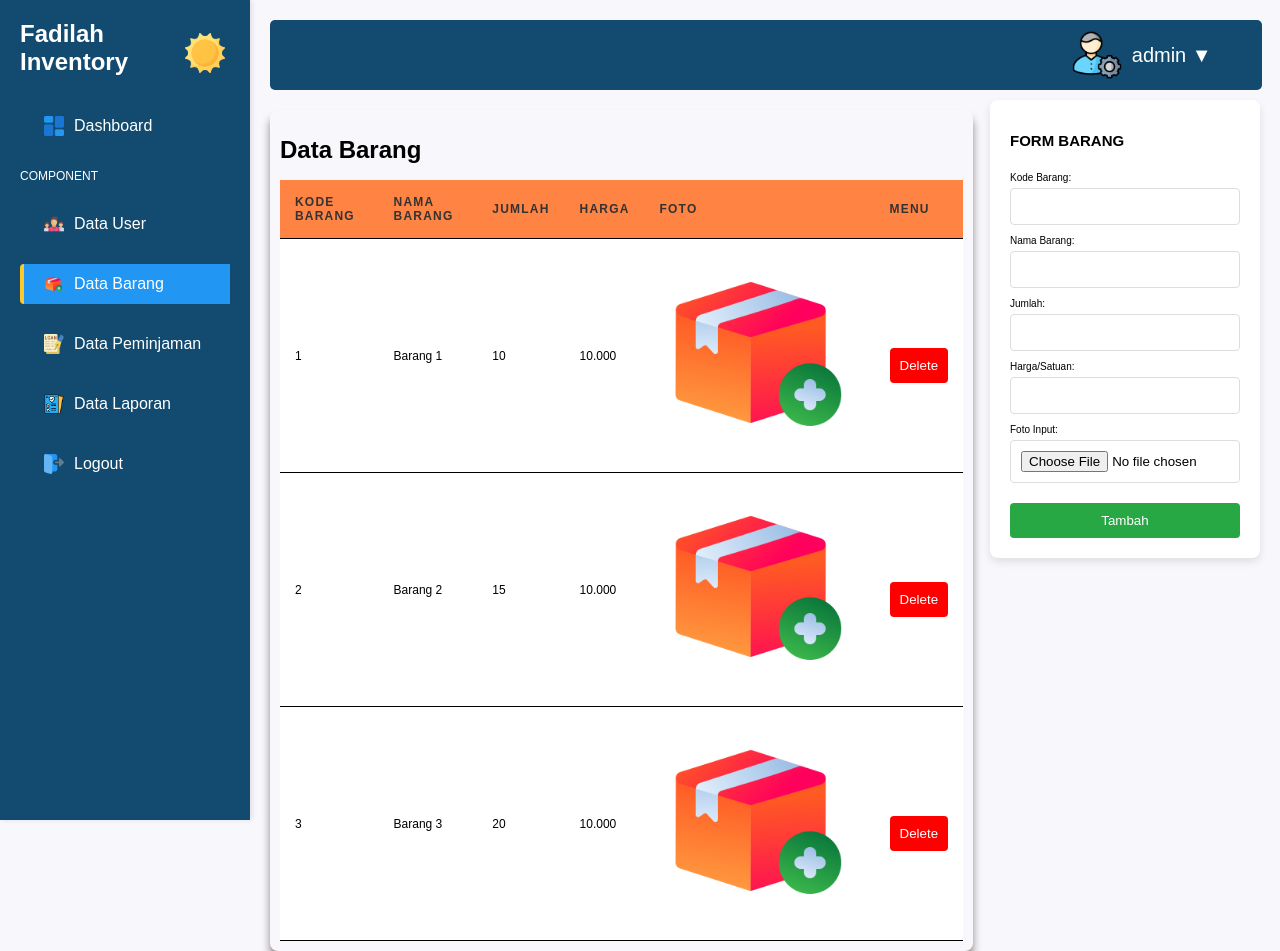
After one commit to RevinHusnia/Web-Inventory-JS, a PHP site: page /pages/DataBarang.php in a window 1280 px wide. The commit adds this page. Run offline with PHP 8.4, Linux system fonts and the light colour scheme.

Commit message:
Add files via upload

```diff
--- a/css/styles.css
+++ b/css/styles.css
@@ -161,10 +161,11 @@ body.dark-mode {
 }
 
 .user-info img {
-    width: 50px;
-    height: 50px;
-    margin-right: 10px;
+    width: 50px; /* Ukuran ikon */
+    height: 50px; /* Ukuran ikon */
+    vertical-align: middle; /* Menyelaraskan ikon dengan teks */
 }
+
 
 .data-barang {
     display: flex;
@@ -340,7 +341,7 @@ button:hover {
 
 .cards {
     display: flex;
-    justify-content: space-around;
+    justify-content: flex-start;
     margin: 20px 0;
     gap: 20px;
 }
@@ -401,7 +402,7 @@ a{
 }
 
 /* Large screens (desktops, 1024px and up) */
-@media (min-width: 1024px) {
+@media (min-width: 1023px) {
     .sidebar {
         display: block;
     }
@@ -409,44 +410,23 @@ a{
         margin-left: 250px;
     }
     .header {
-        width: calc(96% - 250px); /* Adjust header width */
+        width: calc( 97% - 250px); /* Adjust header width */
     }
+    .table-container {
+        font-size: 12px;
+        padding: 10px;
+        width: calc( 96% - 27%); /* Sesuaikan lebar table-container menjadi 67% */
+    }
+    .form-container{
+        font-size: 10px;
+        width: 230px;
+    }
+
 
 }
 
-/* Medium screens (tablets, 768px - 1023px) */
-@media (max-width: 1023px) {
-    .sidebar {
-        display: none;
-    }
-    .content {
-        margin-left: 0;
-    }
-    .form-container {
-        display: none;
-    }
-    .img-tr {
-        width: 100px;
-        height: 100px;
-    }
-    .header {
-        width: 94%;
-    }
-    .table-container {
-        padding: 10px;
-        width: 96%;
-    }
-    .data-table th,
-    .data-table td {
-        padding: 10px;
-        font-size: 14px;
-    }
-    .img-tr {
-        width: 150px;
-        height: 150px;
-    }
 
-}
+
 
 /* Small screens (mobile devices, 767px and below) */
 @media (max-width: 768px) {
@@ -480,5 +460,125 @@ a{
         padding: 8px;
     }
 
+}
 
+.nav a.active {
+    background-color: #007bff; /* Warna latar belakang untuk link yang aktif */
+    color: #fff; /* Warna teks untuk link yang aktif */
 }
+
+.admin-clickable {
+    display: flex;
+    align-items: center;
+    cursor: pointer;
+}
+
+.admin-img {
+    width: 50px;
+    height: 50px;
+}
+
+.admin-text {
+    margin-left: 10px;
+    color: white;
+    font-size: 20px;
+}
+
+.modal {
+    display: none; /* Mulai sebagai tersembunyi */
+    position: fixed; /* Tetap di posisi yang sama saat halaman di-scroll */
+    z-index: 1000; /* Pastikan overlay berada di atas semua elemen lain */
+    left: 0;
+    top: 0;
+    width: 100%;
+    height: 100%;
+    overflow: hidden; /* Mencegah scroll di dalam modal */
+    background-color: rgba(0, 0, 0, 0.8); /* Latar belakang gelap untuk menutupi elemen lain */
+}
+
+/* Konten di dalam modal */
+.modal-content {
+    position: relative;
+    background-color: #fff;
+    margin: 10% auto; /* Posisikan di tengah halaman */
+    padding: 20px;
+    border: 1px solid #888;
+    width: 80%;
+    max-width: 500px;
+    z-index: 1001; /* Pastikan konten modal berada di atas overlay */
+    border-radius: 10px;
+    box-shadow: 0px 0px 10px 2px rgba(0, 0, 0, 0.5);
+}
+
+
+.btn-confirm, .btn-cancel {
+    background-color: var(--button-background-color);
+    color: var(--button-text-color);
+    padding: 10px;
+    margin: 10px;
+    border: none;
+    border-radius: 5px;
+    cursor: pointer;
+    transition: background-color 0.3s ease;
+}
+
+.btn-confirm:hover, .btn-cancel:hover {
+    background-color: #218838;
+}
+
+.form-overlay {
+    display: none;
+    position: fixed;
+    right: 20px;
+    top: 100px;
+    width: 270px;
+    height: 458.5px;
+    border-radius: 7px;
+    background-color: rgba(0, 0, 0, 0.75); /* Sedikit transparan */
+    z-index: 100; /* Harus lebih tinggi dari form */
+}
+
+/* Class baru untuk popup di tengah dashboard\\\*/
+.centered-modal {
+    display: none; /* Awalnya tersembunyi */
+    position: fixed; /* Tetap di posisi yang sama saat halaman di-scroll */
+    z-index: 1100; /* Pastikan berada di atas semua elemen lain */
+    left: 50%; /* Pusatkan secara horizontal */
+    top: 50%; /* Pusatkan secara vertikal */
+    transform: translate(-50%, -50%); /* Offset agar benar-benar di tengah */
+    width: 80%;
+    max-width: 600px; /* Atur lebar maksimum */
+    background-color: #fff;
+    padding: 20px;
+    border: 1px solid #888;
+    border-radius: 10px;
+    box-shadow: 0px 0px 10px 2px rgba(0, 0, 0, 0.5);
+}
+.centered-modal .btn-confirm,
+.centered-modal .btn-cancel {
+    background-color: var(--button-background-color);
+    color: var(--button-text-color);
+    padding: 10px;
+    margin: 10px;
+    border: none;
+    border-radius: 5px;
+    cursor: pointer;
+    transition: background-color 0.3s ease;
+}
+
+.centered-modal .btn-confirm:hover,
+.centered-modal .btn-cancel:hover {
+    background-color: #218838;
+}
+
+/* Overlay khusus untuk centered-modal */
+.centered-modal-overlay {
+    display: none; /* Mulai sebagai tersembunyi */
+    position: fixed;
+    z-index: 1099; /* Pastikan berada di bawah modal */
+    left: 0;
+    top: 0;
+    width: 100%;
+    height: 100%;
+    background-color: rgba(0, 0, 0, 0.75); /* Overlay gelap */
+}
--- /dev/null
+++ b/pages/DataBarang.php
@@ -0,0 +1,109 @@
+<?php
+include '../partials/header.php';
+?>
+
+<body>
+
+    <div class="form-overlay" id="formOverlay"></div>
+    <div class="content">
+        <div class="header">
+            <div class="user-info" id="userInfo">
+                <div class="admin-clickable">
+                    <img src="/assets/user.png" alt="Admin" class="admin-img">
+                    <span class="admin-text">admin ▼</span>
+                </div>
+            </div>
+
+            <!-- Popup Konfirmasi Logout -->
+            <div id="logoutModal" class="modal">
+                <div class="modal-content">
+                    <p>Apakah Anda ingin logout?</p>
+                    <button id="confirmLogout" class="btn-confirm">Yes</button>
+                    <button id="cancelLogout" class="btn-cancel">No</button>
+                </div>
+            </div>
+        </div>
+
+        <div class="data-barang">
+            <div class="table-container">
+                <h1>Data Barang</h1>
+                <table class="data-table">
+                    <thead>
+                        <tr>
+                            <th>Kode Barang</th>
+                            <th>Nama Barang</th>
+                            <th>Jumlah</th>
+                            <th>Harga</th>
+                            <th>Foto</th>
+                            <th>Menu</th>
+                        </tr>
+                    </thead>
+                    <tbody>
+                        <tr>
+                            <td>1</td>
+                            <td>Barang 1</td>
+                            <td>10</td>
+                            <td>10.000</td>
+                            <td><img class="img-tr" src="/assets/box.png" alt=""></td>
+                            <td><button class="btn-delete">Delete</button></td>
+                        </tr>
+                        <tr>
+                            <td>2</td>
+                            <td>Barang 2</td>
+                            <td>15</td>
+                            <td>10.000</td>
+                            <td><img class="img-tr" src="/assets/box.png" alt=""></td>
+                            <td><button class="btn-delete">Delete</button></td>
+                        </tr>
+                        <tr>
+                            <td>3</td>
+                            <td>Barang 3</td>
+                            <td>20</td>
+                            <td>10.000</td>
+                            <td><img class="img-tr" src="/assets/box.png" alt=""></td>
+                            <td><button class="btn-delete">Delete</button></td>
+                        </tr>
+                    </tbody>
+                </table>
+            </div>
+
+            <!-- Tag yang diminta -->
+            <div class="form-container">
+                <h2>FORM BARANG</h2>
+                <form>
+                    <label for="kode-barang">Kode Barang:</label>
+                    <input type="text" id="kode-barang" name="kode-barang">
+
+                    <label for="nama-barang">Nama Barang:</label>
+                    <input type="text" id="nama-barang" name="nama-barang">
+
+                    <label for="jumlah">Jumlah:</label>
+                    <input type="number" id="jumlah" name="jumlah">
+
+                    <label for="harga">Harga/Satuan:</label>
+                    <input type="number" id="harga" name="harga">
+
+                    <label for="foto-input">Foto Input:</label>
+                    <input type="file" id="foto-input" name="foto-input">
+
+                    <button type="submit">Tambah</button>
+                </form>
+            </div>
+
+            <div class="modal">
+                <div class="modal-content">
+                    <span class="close" onclick="closeModal()">&times;</span>
+                    <!-- Konten modal -->
+                </div>
+            </div>
+        </div>
+    </div>
+
+    <div id="imageModal" class="modal">
+        <span class="close">&times;</span>
+        <img class="modal-content" id="modalImage">
+    </div>
+
+<?php include '../partials/footer.php'; ?>
+</body>
+</html>
--- /dev/null
+++ b/partials/footer.php
@@ -0,0 +1,8 @@
+</div>
+    </div>
+        </div>
+    <script src="/js/script.js"></script>
+    <script src="/js/multipage.js"></script>
+    <script src="/js/dropdown.js"></script>
+</body>
+</html>
--- /dev/null
+++ b/partials/header.php
@@ -0,0 +1,38 @@
+<!-- partials/head.php -->
+<!DOCTYPE html>
+<html lang="en">
+<head>
+    <meta charset="UTF-8">
+    <meta name="viewport" content="width=device-width, initial-scale=1.0">
+    <title>Fadilah Inventory</title>
+    <link rel="stylesheet" href="/css/styles.css">
+    <script src="https://cdn.jsdelivr.net/npm/chart.js"></script>
+    <script>
+        // Immediately apply theme from localStorage
+        if (localStorage.getItem('theme') === 'dark') {
+            document.documentElement.classList.add('dark-mode');
+        }
+    </script>
+</head>
+<body>
+<div class="sidebar">
+        <div class="sidebar-header">
+            <h2>Fadilah Inventory</h2>
+            <div class="toggle-theme">
+                <input type="checkbox" id="theme-switch" />
+                <label for="theme-switch" class="theme-label">
+                    <img src="/assets/sun.png" alt="Light Mode" class="light-icon">
+                    <img src="/assets/half-moon.png" alt="Dark Mode" class="dark-icon">
+                </label>
+            </div>
+        </div>
+        <ul class="nav">
+            <li><a href="/pages/dashboard.php" class="<?php echo basename($_SERVER['PHP_SELF']) == 'dashboard.php' ? 'active' : ''; ?>"><img src="/assets/dashboard.png" alt="Dashboard Icon"> Dashboard</a></li>
+            <li><span>Component</span></li>
+            <li><a href="/pages/DataUser.php" class="<?php echo basename($_SERVER['PHP_SELF']) == 'DataUser.php' ? 'active' : ''; ?>"><img src="/assets/team.png" alt="Data User Icon"> Data User</a></li>
+            <li><a href="/pages/DataBarang.php" class="<?php echo basename($_SERVER['PHP_SELF']) == 'DataBarang.php' ? 'active' : ''; ?>"><img src="/assets/box.png" alt="Data Barang Icon"> Data Barang</a></li>
+            <li><a href="/pages/DataPeminjaman.php" class="<?php echo basename($_SERVER['PHP_SELF']) == 'DataPeminjaman.php' ? 'active' : ''; ?>"><img src="/assets/signing.png" alt="Data Peminjaman Icon"> Data Peminjaman</a></li>
+            <li><a href="/pages/DataLaporan.php" class="<?php echo basename($_SERVER['PHP_SELF']) == 'DataLaporan.php' ? 'active' : ''; ?>"><img src="/assets/document.png" alt="Data Laporan Icon"> Data Laporan</a></li>
+            <li><a href="/Login.html"><img src="/assets/logout.png" alt="Logout Icon"> Logout</a></li>
+        </ul>
+    </div>
```
Also changed, not shown: Login.php (added, +22 -0 lines), js/dropdown.js (added, +46 -0 lines), pages/DataLaporan.php (added, +96 -0 lines), pages/DataPeminjaman.php (added, +95 -0 lines), pages/DataUser.php (added, +90 -0 lines), pages/dashboard.php (added, +54 -0 lines), db/db.php (added), js/script.js (line endings or trailing spaces).
